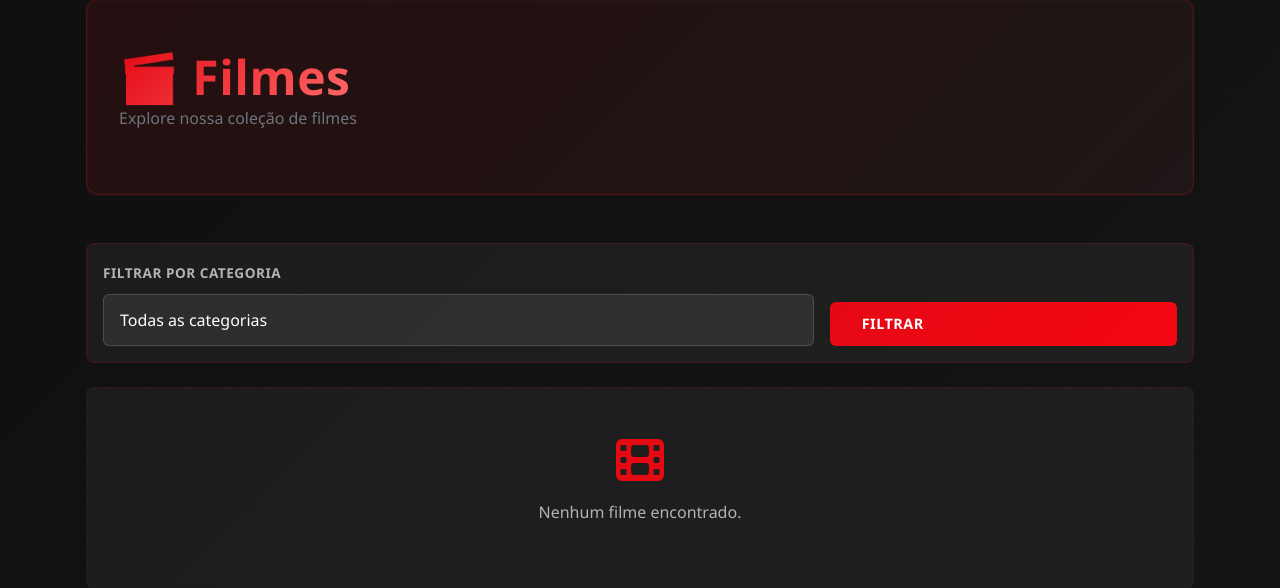
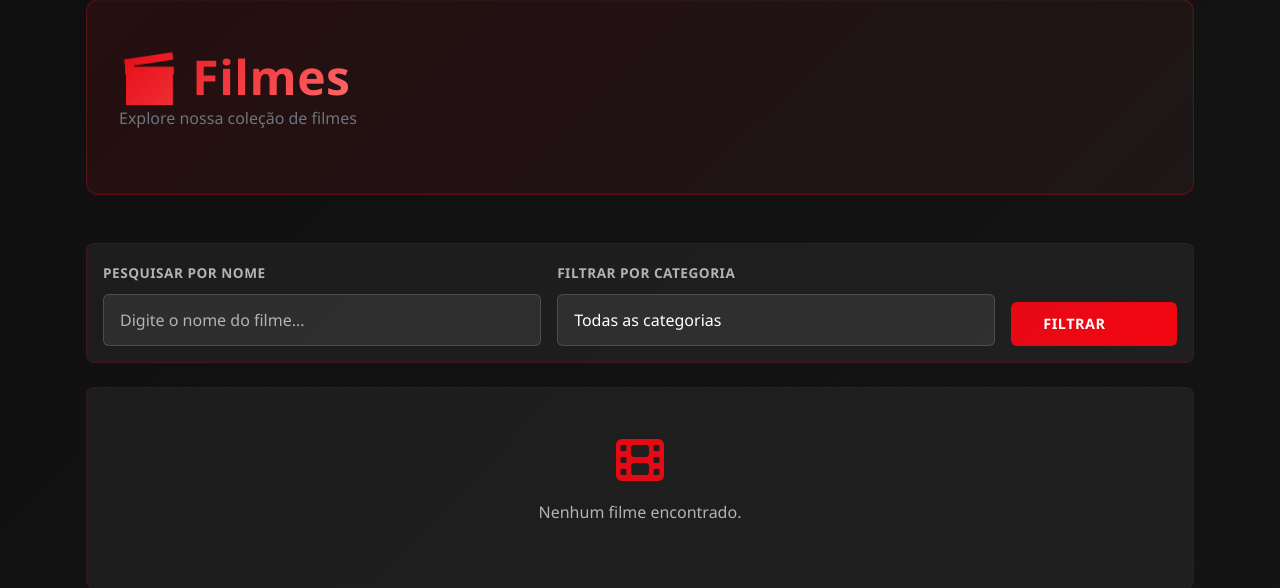
Before and after one commit to leandro-holanda/list-movies, a Django app: page / in a window 1280 px wide. Shown: the part 164-752 px from the top of the page. Run offline with Django 5.2, Linux system fonts and the light colour scheme; data that the repository does not hold is empty.

Commit message:
Refactor settings to use wildcard ALLOWED_HOSTS, enhance movie filtering by name in MovieListView, and add requirements.txt for dependencies

```diff
--- a/app/settings.py
+++ b/app/settings.py
@@ -9,7 +9,7 @@ SECRET_KEY = config('SECRET_KEY')
 
 DEBUG = config('DEBUG')
 
-ALLOWED_HOSTS = config('ALLOWED_HOSTS', default='localhost,127.0.0.1', cast=Csv())
+ALLOWED_HOSTS = ['*']
 
 # Application definition
 
--- a/movies/templates/movie_list.html
+++ b/movies/templates/movie_list.html
@@ -13,7 +13,11 @@
 
   <form method="get" class="mb-4 p-3" style="background: rgba(255,255,255,0.05); border-radius: 8px; border: 1px solid rgba(229,9,20,0.2);">
     <div class="row g-3 align-items-end">
-      <div class="col-md-8">
+      <div class="col-md-5">
+        <label class="form-label">Pesquisar por nome</label>
+        <input type="text" name="name" class="form-control" placeholder="Digite o nome do filme..." value="{{ request.GET.name }}" />
+      </div>
+      <div class="col-md-5">
         <label class="form-label">Filtrar por categoria</label>
         <select name="category" class="form-select">
           <option value="">Todas as categorias</option>
@@ -22,7 +26,7 @@
           {% endfor %}
         </select>
       </div>
-      <div class="col-md-4">
+      <div class="col-md-2">
         <button class="btn btn-primary btn-icon w-100"><i data-lucide="search"></i> Filtrar</button>
       </div>
     </div>
--- a/movies/views.py
+++ b/movies/views.py
@@ -61,8 +61,11 @@ class MovieListView(ListView):
     def get_queryset(self):
         queryset = super().get_queryset()
         category_id = self.request.GET.get('category')
+        movie_name = self.request.GET.get('name')
         if category_id:
             queryset = queryset.filter(category_id=category_id)
+        if movie_name:
+            queryset = queryset.filter(name__icontains=movie_name)
         return queryset.select_related('category').prefetch_related('audiomovie_set')
 
     def get_context_data(self, **kwargs):
--- /dev/null
+++ b/requirements.txt
@@ -0,0 +1,5 @@
+asgiref==3.11.1
+Django==6.0.6
+pillow==12.2.0
+python-decouple==3.8
+sqlparse==0.5.5
```
